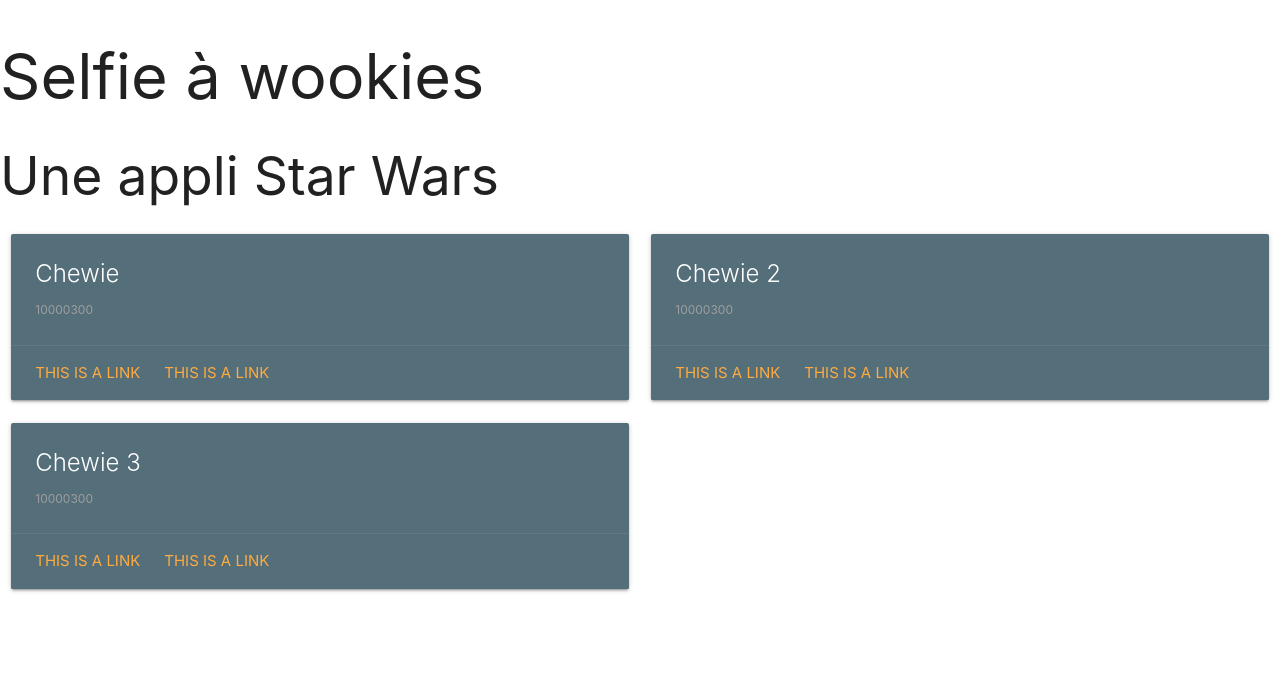
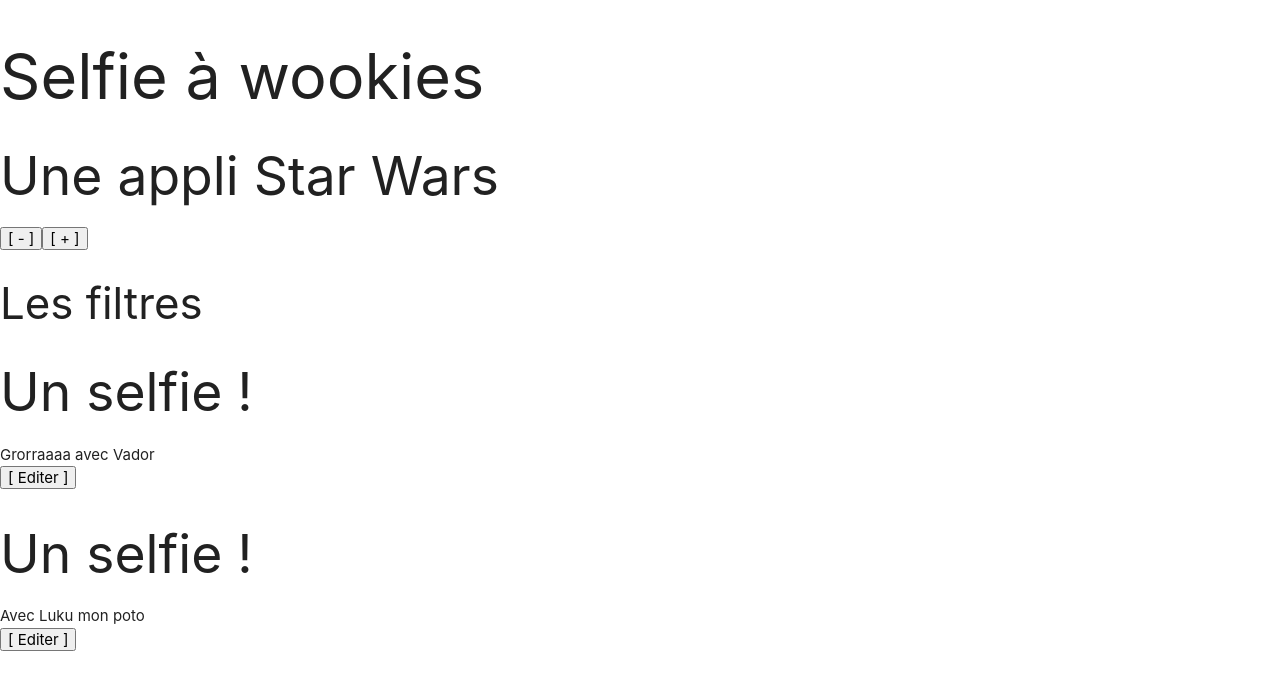
Before and after one commit to glebnar/ajc-formation-angular-17112022, an Angular app in the folder selfie-a-wookies/: page / in a window 1280 px wide. Shown: the top 690 px of the page. Built offline with nearby package versions, Linux system fonts and the light colour scheme.

Commit message:
feat: journée 4 / ouput fini

```diff
--- a/selfie-a-wookies/projects/mon-application/src/app/app.component.html
+++ b/selfie-a-wookies/projects/mon-application/src/app/app.component.html
@@ -5,4 +5,6 @@
 <!-- <app-list-selfies></app-list-selfies>
 <app-new-selfie></app-new-selfie> -->
 
-<app-list-wookie></app-list-wookie>
+<app-list-selfies></app-list-selfies>
+
+<!-- <app-list-wookie></app-list-wookie> -->
--- a/selfie-a-wookies/projects/mon-application/src/app/features/selfie/list-selfies/list-selfies.component.html
+++ b/selfie-a-wookies/projects/mon-application/src/app/features/selfie/list-selfies/list-selfies.component.html
@@ -10,9 +10,14 @@
 <span *ngIf="isEmptyList" class="empty">
   Aucun selfie disponible ! Où sont les Wookies ?!
 </span>
+<!--
+<app-row-selfie [titre]="'Un selfie'" [monSelfie]="selfie" *ngFor="let selfie of selfies"></app-row-selfie>
+<app-row-selfie titre="Un selfie !" [monSelfie]="selfie" *ngFor="let selfie of selfies"></app-row-selfie> -->
 
-<app-row-selfie [titre]="'Un selfie'" [monSelfie]="selfie" *ngFor="let selfie of selfies"></app-row-selfie>
-<app-row-selfie titre="Un selfie !" [monSelfie]="selfie" *ngFor="let selfie of selfies"></app-row-selfie>
+<app-row-selfie titre="Un selfie !"
+                [monSelfie]="selfie"
+                (pourEdition)="preparerEditionSelfie()"
+                *ngFor="let selfie of selfies"></app-row-selfie>
 
 
 <!-- <a href="http://devtobecurious.com">Les curieux-ses en dev</a> -->
--- a/selfie-a-wookies/projects/mon-application/src/app/features/selfie/list-selfies/list-selfies.component.ts
+++ b/selfie-a-wookies/projects/mon-application/src/app/features/selfie/list-selfies/list-selfies.component.ts
@@ -17,6 +17,10 @@ export class ListSelfiesComponent {
 
   planetes: Planete[] = [{ id: 4, label: 'Kashyyyk' },  { id: 1, label: 'Tatooine' }, { id: 2, label: 'Coruscant' }];
 
+  preparerEditionSelfie(): void {
+    console.info('On est prêt !!');
+  }
+
   deleteSelfie(): void {
     this.selfies.pop();
   }
--- a/selfie-a-wookies/projects/mon-application/src/app/features/selfie/row-selfie/row-selfie.component.html
+++ b/selfie-a-wookies/projects/mon-application/src/app/features/selfie/row-selfie/row-selfie.component.html
@@ -5,3 +5,5 @@
 <div>
   {{ monSelfie.titre }}
 </div>
+
+<button>[ Editer ]</button>
--- a/selfie-a-wookies/projects/mon-application/src/app/features/selfie/row-selfie/row-selfie.component.ts
+++ b/selfie-a-wookies/projects/mon-application/src/app/features/selfie/row-selfie/row-selfie.component.ts
@@ -1,4 +1,4 @@
-import { Component, Input } from '@angular/core';
+import { Component, EventEmitter, Input, OnInit, Output } from '@angular/core';
 import { Selfie } from '../models';
 
 @Component({
@@ -6,8 +6,16 @@ import { Selfie } from '../models';
   templateUrl: './row-selfie.component.html',
   styleUrls: ['./row-selfie.component.css']
 })
-export class RowSelfieComponent {
+export class RowSelfieComponent implements OnInit {
+
  @Input() monSelfie !: Selfie;
+ @Input() titre = '';
 
- @Input() titre = '';
+ @Output() pourEdition = new EventEmitter<Selfie>();
+
+ ngOnInit(): void {
+  this.pourEdition.emit({ description: '', imageUrl: '', titre: 'coucou' });
+  this.pourEdition.emit({ description: '', imageUrl: '', titre: 'coucou' });
+  this.pourEdition.emit({ description: '', imageUrl: '', titre: 'coucou' });
+ }
 }
```
